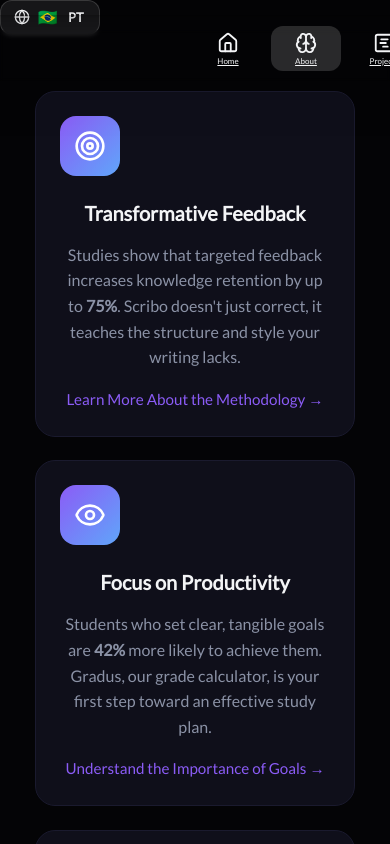
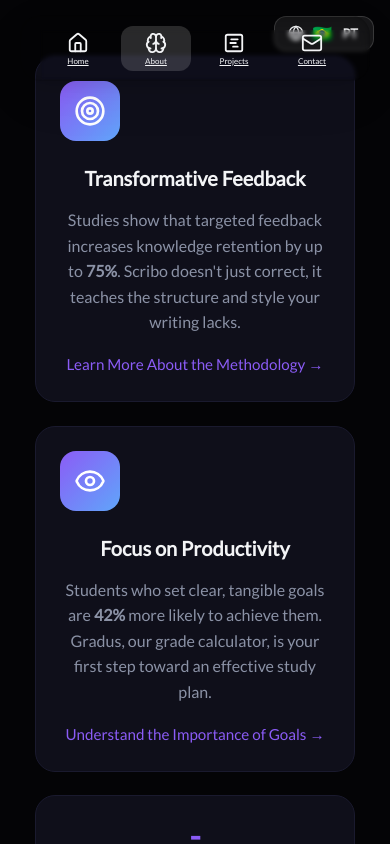
Before and after one commit to SUPERNVX/Cogni, a React (Vite) app: page /Cogni/about in a window 390 px wide. Shown: the top 844 px of the page. Built offline with nearby package versions, Linux system fonts and the light colour scheme.

Commit message:
Correção de layout mobile e otimização de performance

```diff
--- a/src/components/GlassNavigation.css
+++ b/src/components/GlassNavigation.css
@@ -126,6 +126,11 @@
 
 /* Responsividade */
 @media (max-width: 768px) {
+  .glass-nav-container {
+    width: 95%;
+    max-width: 350px;
+  }
+
   .glass-nav-bottom {
     bottom: 10px;
   }
@@ -135,22 +140,25 @@
   }
 
   .glass-nav-content {
-    padding: 0 10px;
-    gap: 8px;
+    padding: 0 8px;
+    gap: 4px;
   }
 
   .glass-nav-items {
-    gap: 8px;
+    gap: 4px;
+    width: 100%;
+    justify-content: space-around;
   }
 
   .glass-nav-button,
   .glass-profile-button {
-    min-width: 50px;
-    padding: 6px 10px;
+    min-width: 60px;
+    padding: 8px 6px;
+    flex: 1;
   }
 
   .glass-nav-text {
-    font-size: 9px;
+    font-size: 10px;
   }
 }
 
--- a/src/components/LanguageSelector.css
+++ b/src/components/LanguageSelector.css
@@ -85,7 +85,9 @@
 /* Mobile responsivo */
 @media (max-width: 768px) {
   .language-selector {
-    position: relative;
+    position: fixed;
+    top: 1rem;
+    right: 1rem;
     z-index: 1001;
   }
 
--- a/src/components/MagicBento.css
+++ b/src/components/MagicBento.css
@@ -169,22 +169,32 @@
     grid-template-columns: 1fr;
     width: 90%;
     margin: 0 auto;
-    padding: 1em;
-    column-gap: 2em;
-    row-gap: 0.5em;
+    padding: 0.8em;
+    column-gap: 1.5em;
+    row-gap: 0.4em;
   }
 
   .card {
     width: 100%;
-    min-height: 180px;
+    min-height: 160px;
+    aspect-ratio: auto;
   }
 
   .card__title {
-    font-size: 16px;
+    font-size: 15px;
   }
 
   .card__description {
-    font-size: 13px;
+    font-size: 12px;
+    line-height: 1.3;
+  }
+
+  .card__action {
+    font-size: 12px;
+  }
+
+  .card__label {
+    font-size: 12px;
   }
 }
 
--- a/src/pages/HomePage.css
+++ b/src/pages/HomePage.css
@@ -375,7 +375,7 @@
   /* WIDGET PRINCIPAL - Centralização perfeita */
   .glass-widget-section {
     height: auto;
-    margin-top: 30vh; /* Reduzido ainda mais para aparecer mais cedo */
+    margin-top: 15vh; /* Muito reduzido para aparecer mais cedo */
     padding: 1rem 0;
   }
 
@@ -520,7 +520,7 @@
 
   /* WIDGET PRINCIPAL */
   .glass-widget-section {
-    margin-top: 25vh; /* Aparece ainda mais cedo */
+    margin-top: 10vh; /* Aparece muito mais cedo */
   }
 
   .glass-widget-main {
--- a/src/style.css
+++ b/src/style.css
@@ -30,7 +30,7 @@ body {
     line-height: 1.6;
 }
 
-/* Previne movimento horizontal em mobile */
+/* Previne movimento horizontal em mobile e otimiza performance */
 @media (max-width: 768px) {
   body, html {
     overflow-x: hidden !important;
@@ -44,10 +44,11 @@ body {
     width: 100vw;
     margin: 0;
     padding: 0;
+    will-change: auto;
   }
 
   .main-content-wrapper {
-    padding: 0 !important; /* Remove padding que empurra para direita */
+    padding: 0 !important;
     margin: 0;
     width: 100vw;
   }
@@ -57,6 +58,16 @@ body {
     width: 100vw;
     margin: 0;
     padding: 0;
+  }
+
+  /* Otimizações de performance para mobile */
+  * {
+    will-change: auto;
+  }
+
+  .card {
+    transform: translateZ(0);
+    backface-visibility: hidden;
   }
 }
 
```
